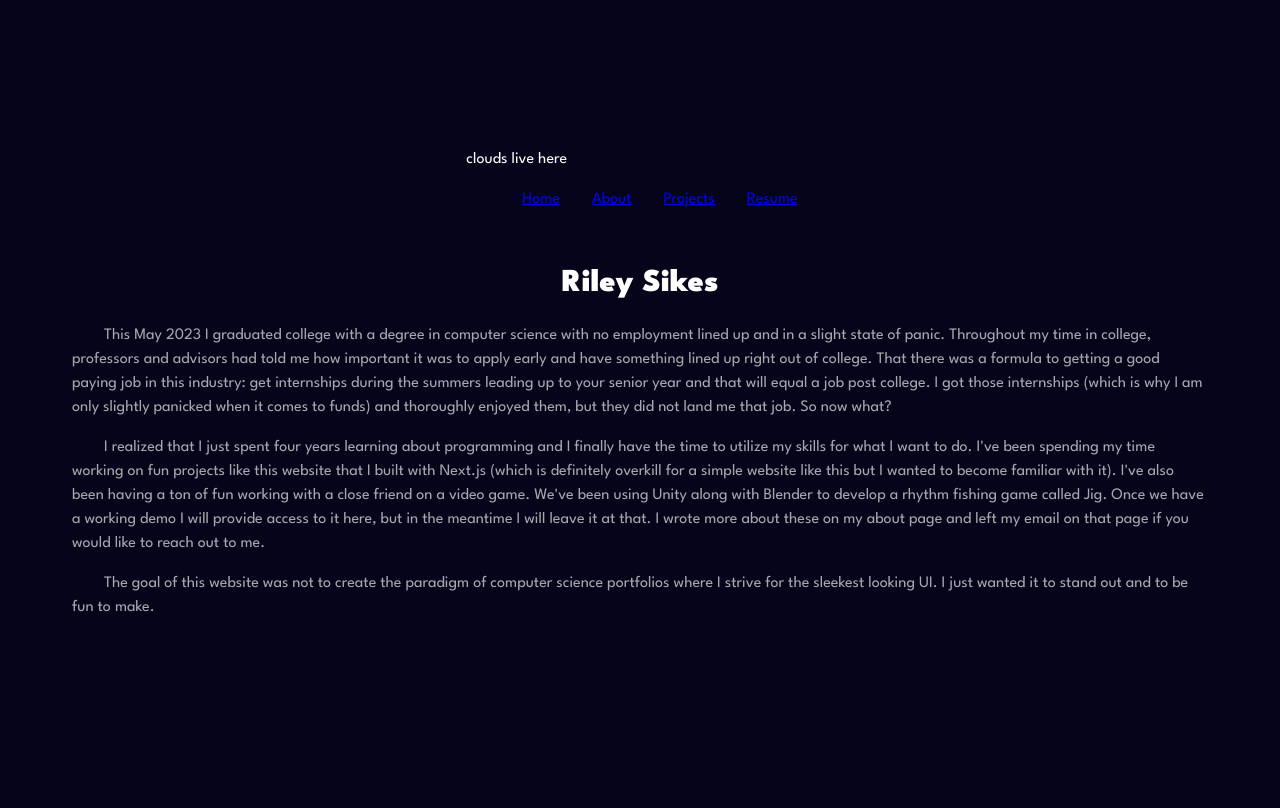
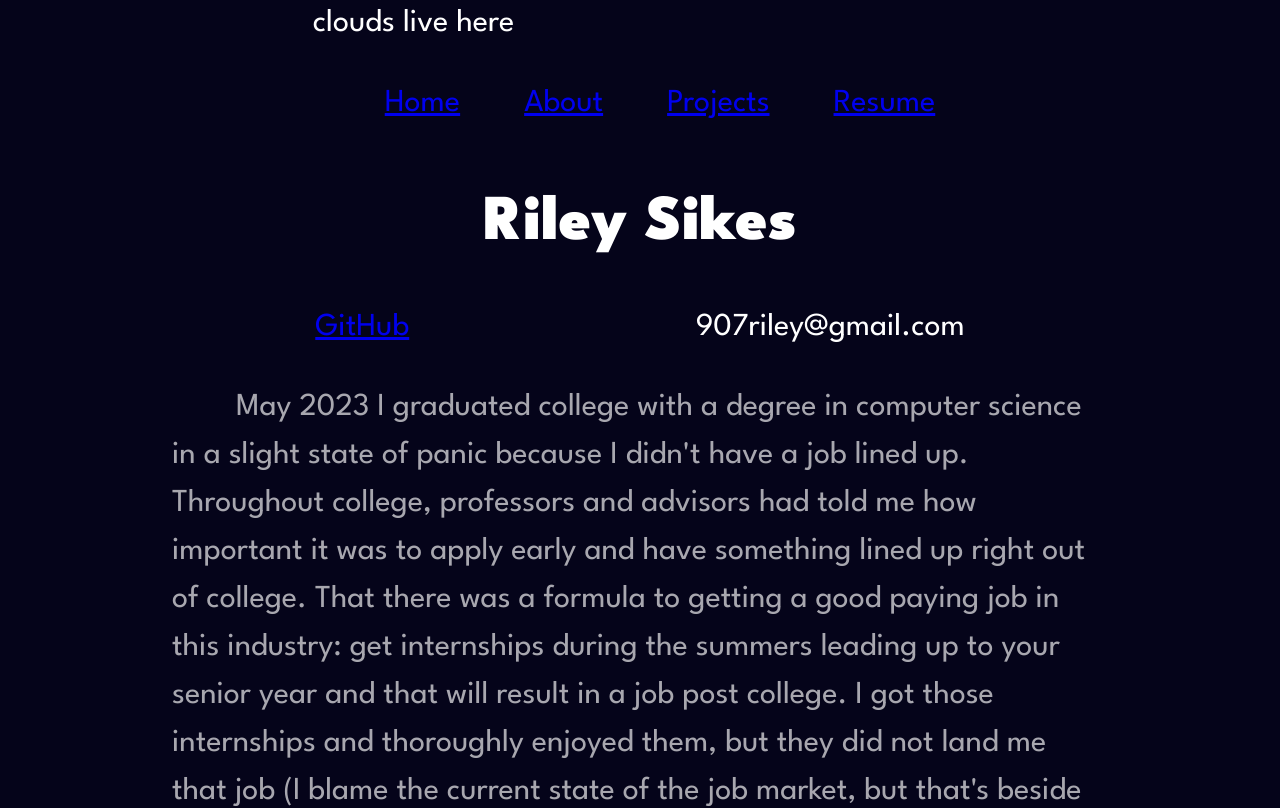
Before and after one commit to 907riley/svelte-portfolio, a Svelte app in the folder portfolio/: page / in a window 1280 px wide. Shown: the top 808 px of the page. Built offline with nearby package versions, Linux system fonts and the light colour scheme; a web font is replaced by a local one.

Commit message:
nice little base layout setup

```diff
--- a/portfolio/src/NavBar.svelte
+++ b/portfolio/src/NavBar.svelte
@@ -5,16 +5,16 @@
 <nav class="nav-container">
     clouds live here
     <ul class="button-wrapper">
-        <li class="link-wrapper">
+        <li class="nav-button-wrapper">
             <Link to='/'>Home</Link>
         </li>
-        <li class="link-wrapper">
+        <li class="nav-button-wrapper">
             <Link to='/about'>About</Link>
         </li>
-        <li class="link-wrapper">
+        <li class="nav-button-wrapper">
             <Link to='/projects'>Projects</Link>
         </li>
-        <li class="link-wrapper">
+        <li class="nav-button-wrapper">
             <Link to='/resume'>Resume</Link>
         </li>
     </ul>
@@ -28,7 +28,7 @@
         justify-content: center;
         justify-content: space-evenly;
 
-        .link-wrapper {
+        .nav-button-wrapper {
             margin: 1rem;
             z-index: 10;
             flex: none;
--- a/portfolio/src/app.css
+++ b/portfolio/src/app.css
@@ -44,11 +44,19 @@ p, h1, h2, h3, h4, h5, h6 {
 
 #app {
     width: 100vw;
+    height: 100vh;
 }
 
 .paragraph-wrapper {
     text-indent: 2rem;
     opacity: 65%;
+}
+
+.link-wrapper {
+    width: 100%;
+    display: flex;
+    flex-direction: row;
+    justify-content: space-around;
 }
 
 h1 {
@@ -59,8 +67,8 @@ h1 {
     display: flex;
     flex-direction: column;
     gap: 1rem;
-    padding: 32px;
-    max-width: 75rem;
+    padding: 16px 32px 16px 32px;
+    max-width: 1000px;
     align-items: center;
 }
 
@@ -70,10 +78,30 @@ h1 {
     border-bottom: white 1px solid;
 }
 
-.worked-on-wrapper {
+.worked-date-wrapper {
     font-size: .75rem;
     text-align: center;
     opacity: 35%;
+}
+/* Large devices (laptops/desktops, 992px and up) */
+@media only screen and (min-width: 600px) {
+    :root {
+        font-size: 1.25rem;
+    }
+}
+
+/* Large devices (laptops/desktops, 992px and up) */
+@media only screen and (min-width: 992px) {
+    :root {
+        font-size: 1.5rem;
+    }
+}
+
+/* Extra large devices (large laptops and desktops, 1200px and up) */
+@media only screen and (min-width: 1200px) {
+    :root {
+        font-size: 2rem;
+    }
 }
 
 
--- a/portfolio/src/pages/Home.svelte
+++ b/portfolio/src/pages/Home.svelte
@@ -1,14 +1,19 @@
 <div class="content-wrapper">
     <h1>Riley Sikes</h1>
+    <div class="link-wrapper">
+        <a href="https://github.com/907riley">GitHub</a>
+        <p>907riley@gmail.com</p>
+    </div>
     <p class="paragraph-wrapper">
-        This May 2023 I graduated college with a degree in computer science with no employment lined up and in a slight state of panic. Throughout my time in college, professors and advisors had told me how important it was to apply early and have something lined up right out of college. That there was a formula to getting a good paying job in this industry: get internships during the summers leading up to your senior year and that will equal a job post college. I got those internships (which is why I am only slightly panicked when it comes to funds) and thoroughly enjoyed them, but they did not land me that job. So now what?
+        May 2023 I graduated college with a degree in computer science in a slight state of panic because I didn't have a job lined up. Throughout college, professors and advisors had told me how important it was to apply early and have something lined up right out of college. That there was a formula to getting a good paying job in this industry: get internships during the summers leading up to your senior year and that will result in a job post college. I got those internships and thoroughly enjoyed them, but they did not land me that job (I blame the current state of the job market, but that's beside the fact). So now what?
     </p>
     <p class="paragraph-wrapper">
-        I realized that I just spent four years learning about programming and I finally have the time to utilize my skills for what I want to do. I&apos;ve been spending my time working on fun projects like this website that I built with Next.js (which is definitely overkill for a simple website like this but I wanted to become familiar with it). I&apos;ve also been having a ton of fun working with a close friend on a video game. We&apos;ve been using Unity along with Blender to develop a rhythm fishing game called Jig. Once we have a working demo I will provide access to it here, but in the meantime I will leave it at that. I wrote more about these on my about page and left my email on that page if you would like to reach out to me.
+        I decided that I wanted to dig into some personal projects that I had complete control over. I've been spending my time working on multiple fun projects ranging from websites to video games that you can check out on my projects page.
     </p>
     <p class="paragraph-wrapper">
-        The goal of this website was not to create the paradigm of computer science portfolios where I strive for the sleekest looking UI. I just wanted it to stand out and to be fun to make.
+        This website looks and performs fine on mobile, but I highly recommend viewing my website on a laptop or desktop screen. I incorporated some pixel art into the larger screen designs that adds a lot of character to it.
     </p>
+
 </div>
 
 <style lang="scss">
--- a/portfolio/src/pages/Projects.svelte
+++ b/portfolio/src/pages/Projects.svelte
@@ -2,7 +2,7 @@
     <div class="content-wrapper">
         <div>
             <h1>Dunk</h1>
-            <p class="worked-on-wrapper">August 2023</p>
+            <p class="worked-date-wrapper">August 2023</p>
         </div>
         <div class="images-wrapper">
             <img src='/dunk_main_menu.png' alt='dunk main menu scene'/>
@@ -26,7 +26,7 @@
     <div class="content-wrapper">
         <div>
             <h1>Job Hunt Tracker</h1>
-            <p class="worked-on-wrapper">July 2023 - Present</p>
+            <p class="worked-date-wrapper">July 2023 - Present</p>
         </div>
         <div class="images-wrapper">
             <img src='/job_hunt_tracker_view.PNG' alt='job hunt tracker main view'/>
@@ -52,7 +52,7 @@
     <div class="content-wrapper">
         <div>
             <h1>Jig</h1>
-            <p class="worked-on-wrapper">July 2023</p>
+            <p class="worked-date-wrapper">July 2023</p>
         </div>
         <div class="images-wrapper">
             <img src='/jig.gif' alt='jig logo'/>
@@ -76,7 +76,7 @@
     <div class="content-wrapper">
         <div>
             <h1>Portfolio</h1>
-            <p class="worked-on-wrapper">May 2023 - Present</p>
+            <p class="worked-date-wrapper">May 2023 - Present</p>
         </div>
         <div class="images-wrapper">
             <img id='svelte-logo-wrapper' src='/svelte_logo.png' alt='jig logo'/>
@@ -102,13 +102,6 @@
         width: 10rem;
     }
 
-    .link-wrapper {
-        width: 100%;
-        display: flex;
-        flex-direction: row;
-        justify-content: space-around;
-    }
-
     .description-list-wrapper {
         list-style-type: circle;
 
```
